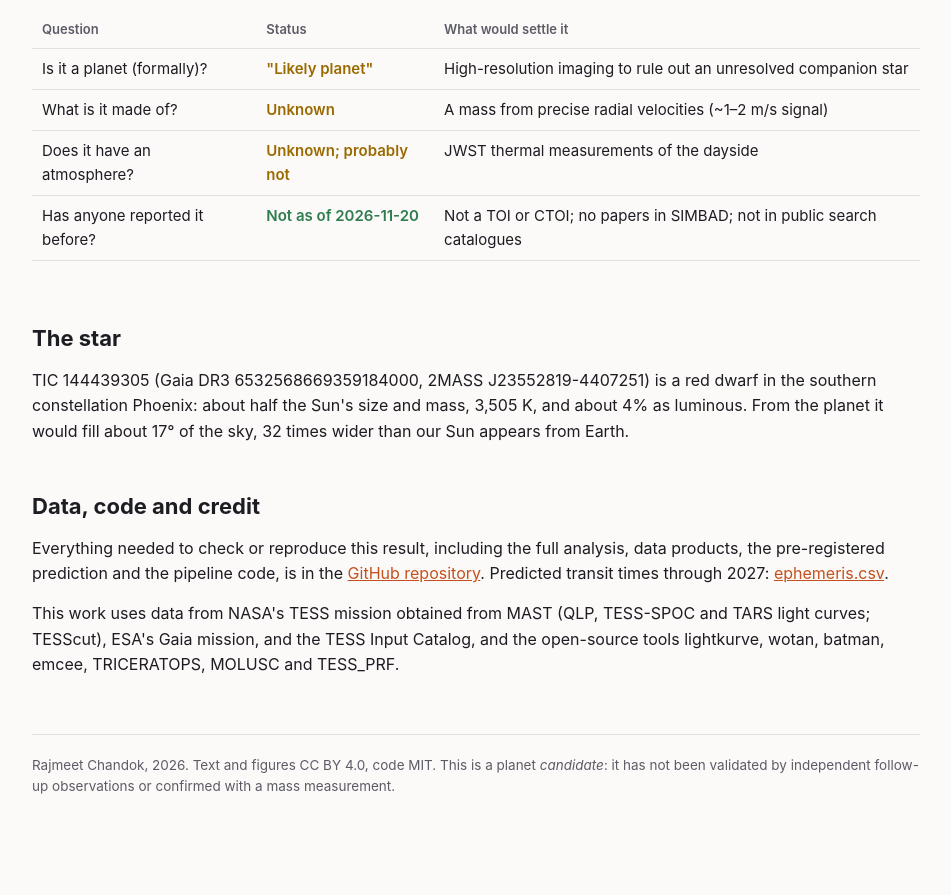
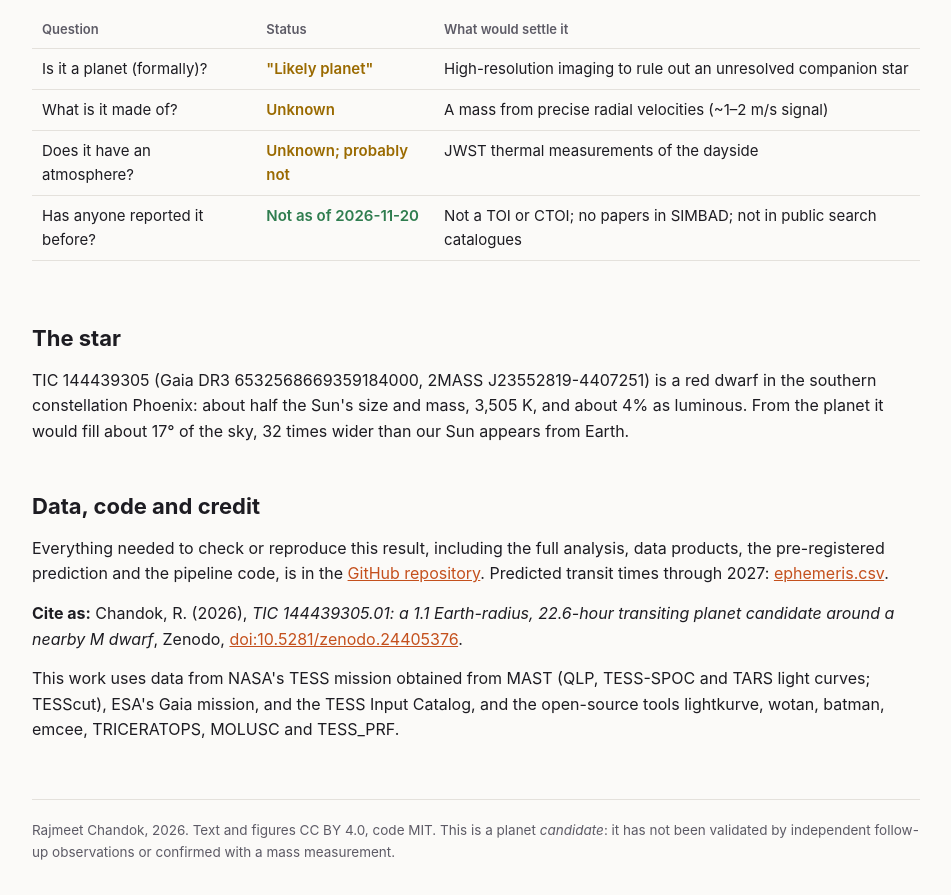
Before and after one commit to Rajmeet/TIC144439305, a plain HTML site: page docs/index.html in a window 1280 px wide. Shown: the part 2514-3409 px from the top of the page, without its empty margins (164-1115 px from the left). Before the commit the page ends 3376 px from the top, so only its background shows below. Drawn offline with Linux system fonts and the light colour scheme.

Commit message:
Add Zenodo DOI (10.5281/zenodo.24405376) to README, citation, web page and CTOI draft
Co-Authored-By: Claude Opus 5.5 <noreply@anthropic.com>

```diff
--- a/docs/index.html
+++ b/docs/index.html
@@ -125,6 +125,8 @@
     pre-registered prediction and the pipeline code, is in the
     <a href="https://github.com/Rajmeet/TIC144439305">GitHub repository</a>. Predicted transit times through 2027:
     <a href="ephemeris.csv">ephemeris.csv</a>.</p>
+  <p><strong>Cite as:</strong> Chandok, R. (2026), <em>TIC 144439305.01: a 1.1 Earth-radius, 22.6-hour transiting planet
+    candidate around a nearby M dwarf</em>, Zenodo, <a href="https://doi.org/10.5281/zenodo.24405376">doi:10.5281/zenodo.24405376</a>.</p>
   <p>This work uses data from NASA's TESS mission obtained from MAST (QLP, TESS-SPOC and TARS light curves; TESScut),
     ESA's Gaia mission, and the TESS Input Catalog, and the open-source tools lightkurve, wotan, batman, emcee,
     TRICERATOPS, MOLUSC and TESS_PRF.</p>
```
Also changed, not shown: data/exofop_ctoi_DRAFT.txt, 2 other files.
